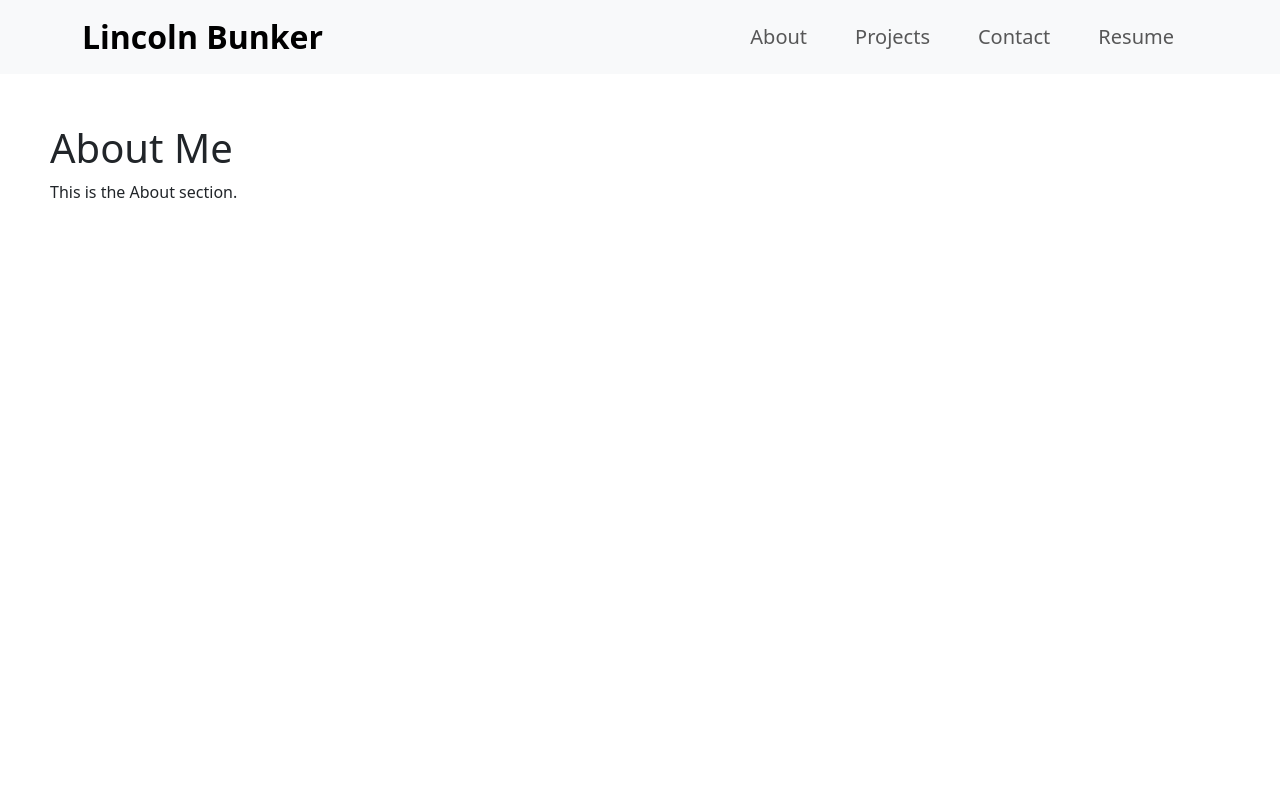
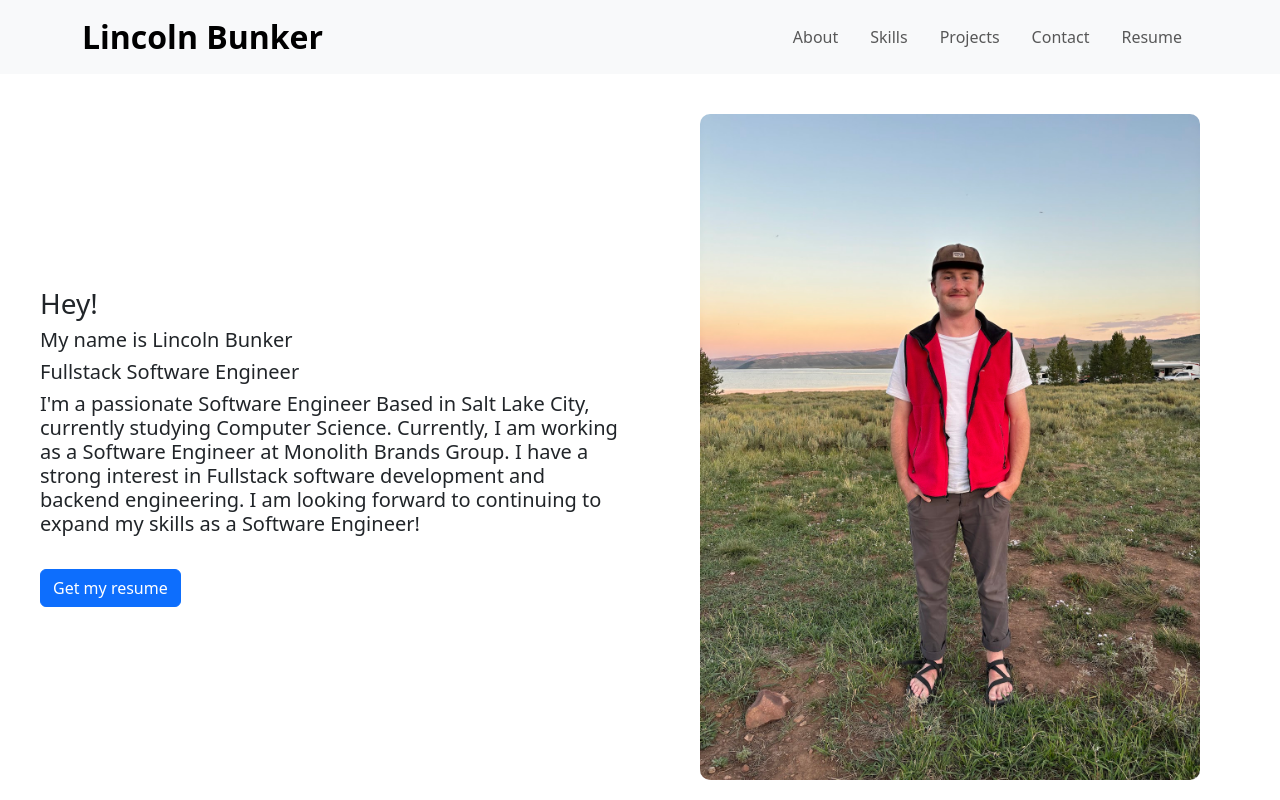
Before and after one commit to LincolnJBunker/portfolio-lincoln, a React (Vite) app: page /portfolio-lincoln/projects in a window 1280 px wide. Shown: the top 800 px of the page. Built offline with nearby package versions, Linux system fonts and the light colour scheme.

Commit message:
styling for mobile and adding general info

```diff
--- a/src/components/Navbar.tsx
+++ b/src/components/Navbar.tsx
@@ -1,20 +1,20 @@
 import { useRef } from "react";
 import { Container, Nav, Navbar } from "react-bootstrap";
+import { Home } from "../pages/home";
 
 interface Ref {
-    current: any;
+  current: any;
 }
 
 export const AppNavbar = () => {
-  // Create references for each section
+  const mainRef = useRef(null);
+  const skillsRef = useRef(null);
   const aboutRef = useRef(null);
   const projectsRef = useRef(null);
   const contactRef = useRef(null);
   const resumeRef = useRef(null);
 
-  // Function to handle smooth scrolling
   const handleScroll = (ref: Ref) => {
-    console.log('ref', ref)
     ref.current?.scrollIntoView({ behavior: "smooth", block: "start" });
   };
 
@@ -27,10 +27,11 @@ export const AppNavbar = () => {
           <Navbar.Toggle aria-controls="basic-navbar-nav" />
           <Navbar.Collapse id="basic-navbar-nav">
             <Nav className="ms-auto">
-              <Nav.Link onClick={() => handleScroll(aboutRef)} className="fs-5 mx-3">About</Nav.Link>
-              <Nav.Link onClick={() => handleScroll(projectsRef)} className="fs-5 mx-3">Projects</Nav.Link>
-              <Nav.Link onClick={() => handleScroll(contactRef)} className="fs-5 mx-3">Contact</Nav.Link>
-              <Nav.Link onClick={() => handleScroll(resumeRef)} className="fs-5 mx-3">Resume</Nav.Link>
+              <Nav.Link onClick={() => handleScroll(aboutRef)} className="fs-6 mx-2">About</Nav.Link>
+              <Nav.Link onClick={() => handleScroll(skillsRef)} className="fs-6 mx-2">Skills</Nav.Link>
+              <Nav.Link onClick={() => handleScroll(projectsRef)} className="fs-6 mx-2">Projects</Nav.Link>
+              <Nav.Link onClick={() => handleScroll(contactRef)} className="fs-6 mx-2">Contact</Nav.Link>
+              <Nav.Link onClick={() => handleScroll(resumeRef)} className="fs-6 mx-2">Resume</Nav.Link>
             </Nav>
           </Navbar.Collapse>
         </Container>
@@ -38,26 +39,31 @@ export const AppNavbar = () => {
 
       {/* Page Content */}
       <div>
-        {/* About Section */}
-        <section ref={aboutRef} style={{ height: "100vh", padding: "50px" }}>
+        <section ref={mainRef} style={{ minHeight: "75vh", padding: "20px" }}>
+          <Home />
+        </section>
+
+        <section ref={aboutRef} style={{ minHeight: "100vh", padding: "20px" }}>
           <h1>About Me</h1>
           <p>This is the About section.</p>
         </section>
 
-        {/* Projects Section */}
-        <section ref={projectsRef} style={{ height: "100vh", padding: "50px" }}>
+        <section ref={skillsRef} style={{ minHeight: "100vh", padding: "20px" }}>
+          <h1>Skills</h1>
+          <p>This is the Skills section.</p>
+        </section>
+
+        <section ref={projectsRef} style={{ minHeight: "100vh", padding: "20px" }}>
           <h1>Projects</h1>
           <p>This is the Projects section.</p>
         </section>
 
-        {/* Contact Section */}
-        <section ref={contactRef} style={{ height: "100vh", padding: "50px" }}>
+        <section ref={contactRef} style={{ minHeight: "100vh", padding: "20px" }}>
           <h1>Contact</h1>
           <p>This is the Contact section.</p>
         </section>
 
-        {/* Resume Section */}
-        <section ref={resumeRef} style={{ height: "100vh", padding: "50px" }}>
+        <section ref={resumeRef} style={{ minHeight: "100vh", padding: "20px" }}>
           <h1>Resume</h1>
           <p>This is the Resume section.</p>
         </section>
--- a/src/pages/home.tsx
+++ b/src/pages/home.tsx
@@ -1,12 +1,51 @@
 import React from "react";
+import { Button } from "react-bootstrap";
+import me from "../../public/Portfolio.jpg";
 
 export const Home = () => {
+  return (
+    <React.Fragment>
+      <div
+        style={{
+          display: "flex",
+          flexWrap: "wrap",
+          justifyContent: "space-between",
+          alignItems: "center",
+          padding: "20px",
+          gap: "20px",
+        }}
+      >
+        {/* Text Section */}
+        <div style={{ flex: 1, marginRight: "20px", minWidth: "280px" }}>
+          <h3>Hey!</h3>
+          <h5>My name is Lincoln Bunker</h5>
+          <h5>Fullstack Software Engineer</h5>
+          <h5>
+            I'm a passionate Software Engineer Based in Salt Lake City, currently studying Computer Science.
+            Currently, I am working as a Software Engineer at Monolith Brands Group. I have a strong interest
+            in Fullstack software development and backend engineering. I am looking forward to continuing to
+            expand my skills as a Software Engineer!
+          </h5>
+          <Button
+            style={{ marginTop: 25}}
+          >
+            Get my resume
+        </Button>
+        </div>
 
-    return (
-        <React.Fragment>
-            <h1>Home Page</h1>
-        </React.Fragment>
-    )
-}
-
-// export { Home }
+        {/* Image Section */}
+        <div style={{ flex: 1, textAlign: "center", minWidth: "280px" }}>
+          <img
+            src={me}
+            alt="Image of Lincoln Bunker"
+            style={{
+              width: "100%",
+              maxWidth: "500px",
+              borderRadius: "10px",
+            }}
+          />
+        </div>
+      </div>
+    </React.Fragment>
+  );
+};
```
Also changed, not shown: public/Portfolio.jpg (added).
